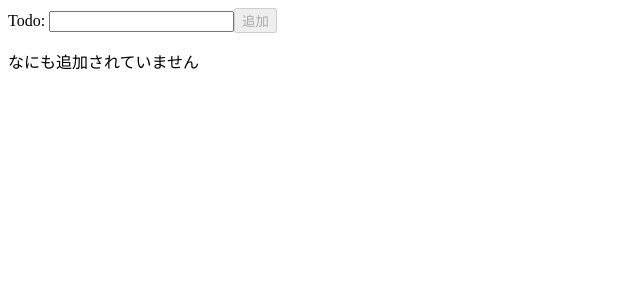
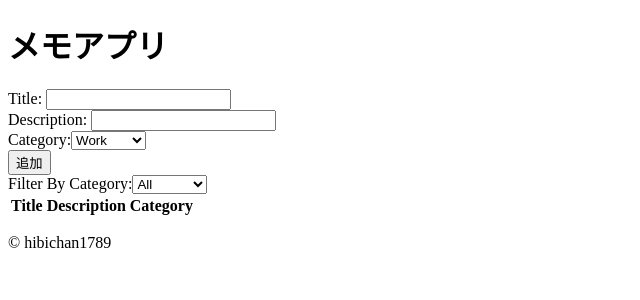
Before and after one commit to hibichan1789/react-practice, a React (Vite) app: page / in a window 1280 px wide. Shown: the top 300 px of the page, without its empty margins (0-640 px from the left). Built offline with nearby package versions, Linux system fonts and the light colour scheme.

Commit message:
memo app

```diff
--- a/src/App.tsx
+++ b/src/App.tsx
@@ -1,66 +1,130 @@
 // src/App.ts
 
-import { useState } from "react";
+import {useState } from "react";
 import { v4 as uuid } from "uuid";
-type TodoInputProps = {
-  inputTodo:string;
-  onInputTodo:(input:string)=>void;
-  submitTodo:(event:React.SubmitEvent<HTMLFormElement>)=>void;
+type Memo = {
+  id:string;
+  title:string;
+  description:string;
+  category:Category;
 }
-type Todo = {
-  id:string;
-  name:string;
+type InputMemo = Omit<Memo, "id">
+type MemoFormProps = InputMemo&{
+  changeInput:(event:React.ChangeEvent<HTMLInputElement, HTMLInputElement>)=>void;
+  changeSelect:(selectedCategory:Category)=>void;
+  submitForm:(event:React.SubmitEvent<HTMLFormElement>)=>void;
 }
-function TodoInput({inputTodo, onInputTodo, submitTodo}:TodoInputProps){
+type Category = "Work"|"Personal"|"Other";
+const categories:Category[] = ["Work", "Personal", "Other"];
+function MemoForm({title, description, category, changeInput, changeSelect, submitForm}:MemoFormProps){
   return(
-    <form onSubmit={(event)=>submitTodo(event)}>
-      <label htmlFor="input-todo">Todo: </label>
-      <input type="text" id="input-todo" value={inputTodo} onChange={(event)=>onInputTodo(event.target.value)}/>
-      <button type="submit" disabled={inputTodo.length === 0}>追加</button>
+    <form onSubmit={(event)=>submitForm(event)}>
+      <div>
+        <label htmlFor="input-title">Title: </label>
+        <input type="text" id="input-title" value={title} onChange={(event)=>changeInput(event)}/>
+      </div>
+      <div>
+        <label htmlFor="input-description">Description: </label>
+        <input type="text" id="input-description" value={description} onChange={(event)=>changeInput(event)}/>
+      </div>
+      <div>
+        <label>Category:
+          <select value={category} onChange={(event)=>changeSelect(event.target.value as Category)}>
+            {categories.map(category => <option key={category} value={category}>{category}</option>)}
+          </select>
+        </label>
+      </div>
+      <button type="submit">追加</button>
     </form>
   );
 }
-type DisplayTodoProps = {
-  todos:Todo[];
-  onDelete:(targetId:string)=>void;
+type MemoListProps = {
+  memos:Memo[];
+  filteredCategory:FilteredCategory;
 }
-type DeleteButtonProps = Pick<DisplayTodoProps, "onDelete"> & {id:string};
-function DeleteButton({id, onDelete}: DeleteButtonProps){
-  return <button onClick={()=>onDelete(id)} type="button">削除</button>
-}
-function DisplayTodo({todos, onDelete}:DisplayTodoProps){
-  if(todos.length === 0){
-    return <p>なにも追加されていません</p>
-  }
+type FilteredCategory = Category|"All";
+
+function MemoList({memos, filteredCategory}:MemoListProps){
+  const filteredMemos = filteredCategory === "All" ? memos : memos.filter(memo=>memo.category === filteredCategory);
   return(
-    <ul>
-      {todos.map(todo => <li key={todo.id}>{todo.name}<DeleteButton onDelete={onDelete} id={todo.id}/></li>)}
-    </ul>
+    <table>
+      <thead>
+        <tr>
+          <th>Title</th><th>Description</th><th>Category</th>
+        </tr>
+      </thead>
+      <tbody>
+        {filteredMemos.map(memo =>{
+          return(
+            <tr key={memo.id}>
+              <td>{memo.title}</td><td>{memo.description}</td><td>{memo.category}</td>
+            </tr>
+          );
+        })}
+      </tbody>
+    </table>
   );
 }
-export default function TodoApp(){
-  const [todos, setTodos] = useState<Todo[]>([]);
-  const [inputTodo, setInputTodo] = useState<string>("");
-  function onInputTodo(input:string){
-    setInputTodo(input);
-  }
-  function submitTodo(event:React.SubmitEvent<HTMLFormElement>){
+
+const filteredCategories:FilteredCategory[] = ["All", ...categories];
+function FilterSelectList({currentCriteria, changeSelectCriteria}:{currentCriteria:FilteredCategory, changeSelectCriteria:(category:FilteredCategory)=>void}){
+  return(
+    <div>
+      <label>
+        Filter By Category:
+        <select value={currentCriteria} onChange={(event)=>changeSelectCriteria(event.target.value as FilteredCategory)}>
+          {filteredCategories.map(category=><option key={category}>{category}</option>)}
+        </select>
+      </label>
+    </div>
+  );
+}
+const initialInputMemo:InputMemo = {title:"", description:"", category:"Work"}
+export default function MemoApp(){
+  const [inputMemo, setInputMemo] = useState<InputMemo>(initialInputMemo);
+  const [memos, setMemos] = useState<Memo[]>([]);
+  const [currentCriteria, setCurrentCriteria] = useState<FilteredCategory>("All");
+  function submitForm(event:React.SubmitEvent<HTMLFormElement>){
     event.preventDefault();
-    if(inputTodo.length === 0){
+    if(inputMemo.description.trim() === "" || inputMemo.title.trim() === ""){
       return;
     }
-    const newTodos = [...todos, {id:uuid(), name:inputTodo}];
-    setTodos(newTodos);
-    setInputTodo("");
+    const newMemos:Memo[] = [...memos, {id:uuid(), title:inputMemo.title, description:inputMemo.description, category:inputMemo.category}]
+    setMemos(newMemos);
+    setInputMemo(initialInputMemo);
   }
-  function onDelete(targetId:string){
-    const deletedTodos = todos.filter(todo => todo.id !== targetId);
-    setTodos(deletedTodos);
+  function changeInput(event:React.ChangeEvent<HTMLInputElement, HTMLInputElement>){
+    const target = event.target;
+    if(target.id === "input-title"){
+      const newMemo:InputMemo = {...inputMemo, title:target.value.trim()};
+      setInputMemo(newMemo);
+      return;
+    }
+    if(target.id === "input-description"){
+      const newMemo:InputMemo = {...inputMemo, description:target.value.trim()};
+      setInputMemo(newMemo);
+      return;
+    }
   }
+  function changeSelect(selectedCategory:Category){
+    const newMemo:InputMemo = {...inputMemo, category:selectedCategory};
+    setInputMemo(newMemo);
+  }
+  function changeSelectCriteria(selectedCategory:FilteredCategory){
+    setCurrentCriteria(selectedCategory);
+  }
+
   return(
     <>
-      <TodoInput inputTodo={inputTodo} onInputTodo={onInputTodo} submitTodo={submitTodo}/>
-      <DisplayTodo todos={todos} onDelete={onDelete}/>
+      <header><h1>メモアプリ</h1></header>
+      <main>
+        <MemoForm title={inputMemo.title} description={inputMemo.description} category={inputMemo.category} changeInput={changeInput} changeSelect={changeSelect} submitForm={submitForm}/>
+        <FilterSelectList currentCriteria={currentCriteria} changeSelectCriteria={changeSelectCriteria}/>
+        <MemoList memos={memos} filteredCategory={currentCriteria}/>
+      </main>
+      <footer>
+        <p>&copy; hibichan1789</p>
+      </footer>
     </>
   );
 }
```
